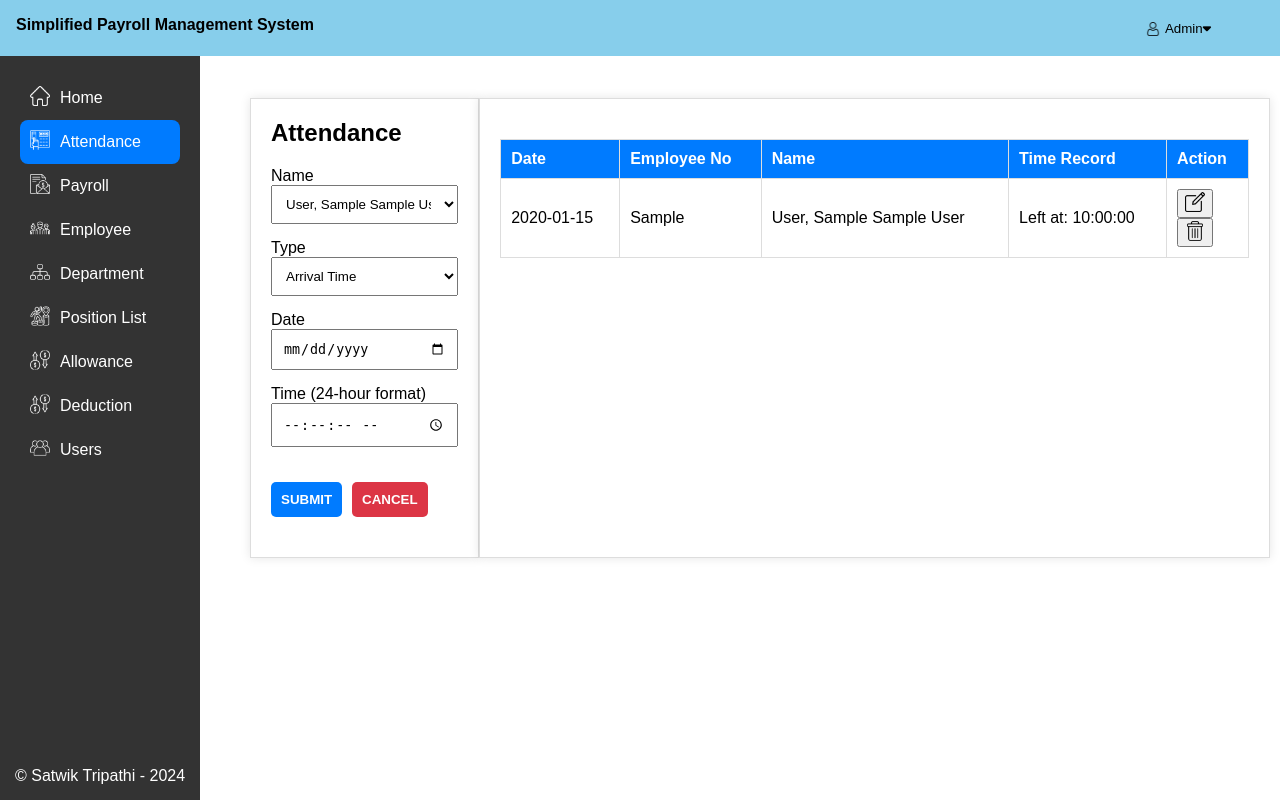
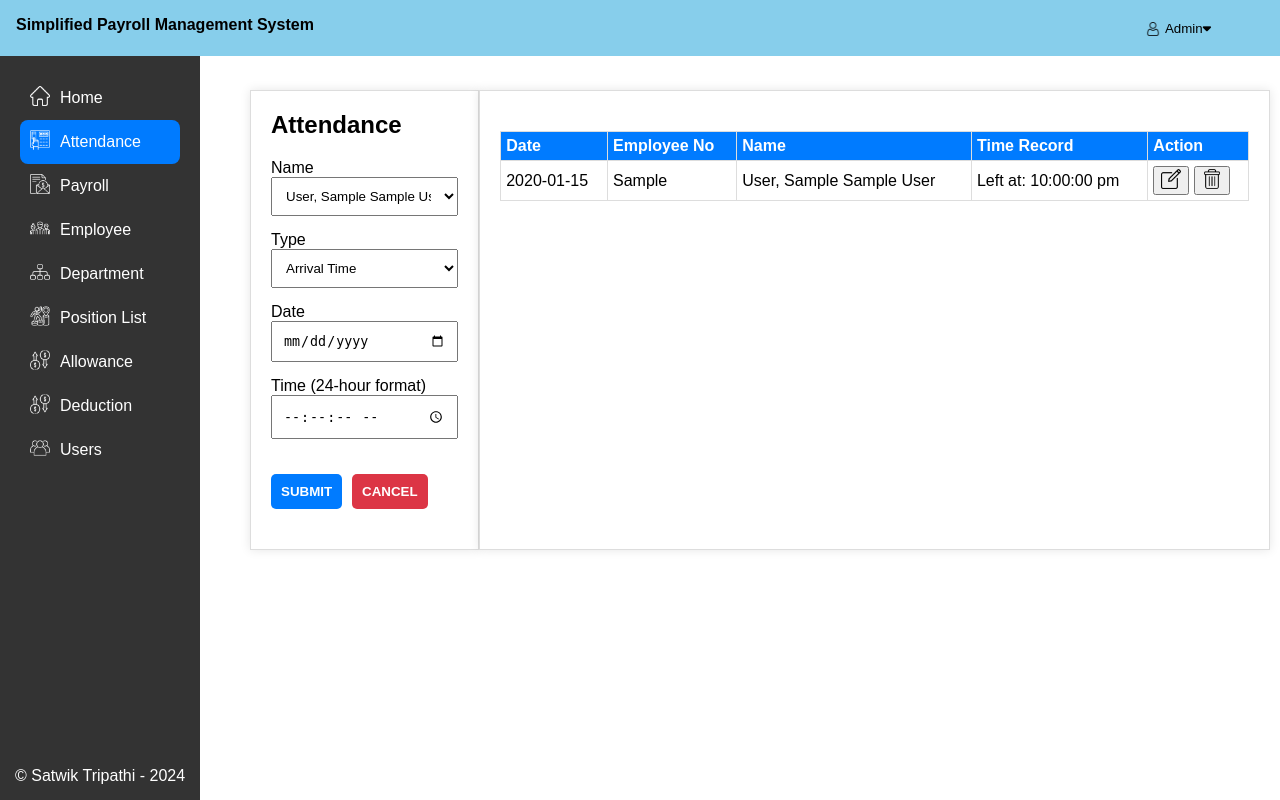
Before and after one commit to tripathisatwik/SimplifiedPayrollManegementSystem, a PHP site: page /final/index.php?page=attendance in a window 1280 px wide. Run offline with PHP 8.4, Linux system fonts and the light colour scheme; the visitor is signed in with stand-in values (Sample User, id 1); tables that the repository leaves empty or names only in its code hold one stand-in row (values such as "Sample post"); some libraries are stand-ins or nearby versions.

Commit message:
styles modified

```diff
--- a/attendance.php
+++ b/attendance.php
@@ -5,6 +5,13 @@
 <head>
     <title>Attendance</title>
     <link rel="stylesheet" href="style.css">
+    <style>
+        .action-buttons button,
+        form {
+            display: inline-block;
+            vertical-align: middle;
+        }
+    </style>
     <script>
         $(document).ready(function() {
             // Edit button click handler using event delegation
@@ -70,7 +77,7 @@
         </div>
         <br>
         <div class="depright">
-            <table border="1">
+            <table>
                 <tr>
                     <th>Date</th>
                     <th>Employee No</th>
@@ -88,9 +95,9 @@
                         echo "<td>" . $row['ename'] . "</td>";
                         echo "<td>";
                         if ($row['log_type'] == 1) {
-                            echo "Arrived at: " . $row['time'];
+                            echo "Arrived at: " . $row['time'] . " " . "am";
                         } else {
-                            echo "Left at: " . $row['time'];
+                            echo "Left at: " . $row['time'] . " " . "pm";
                         }
                     ?>
                         </td>
--- a/index.php
+++ b/index.php
@@ -6,8 +6,14 @@
   <style>
     #view-panel {
       padding-left: 15rem;
-      padding-top: 2rem;
+      padding-top: 5rem;
       max-width: 82%;
+    }
+
+    .navbar,
+    .sidebar {
+      position: fixed;
+      width: 100%;
     }
   </style>
   <script src="https://code.jquery.com/jquery-3.6.4.min.js"></script>
@@ -36,7 +42,6 @@
         $(this).remove();
       })
     }
-
   </script>
 
 </html>
--- a/style.css
+++ b/style.css
@@ -75,7 +75,7 @@
 
 th,
 td {
-    padding: 10px;
+  padding: 5px;
   border: 1px solid #ddd;
   text-align: left;
 }
@@ -89,6 +89,6 @@
   text-align: center;
 }
 
-.action-buttons  button :hover {
+.action-buttons button:hover {
   cursor: pointer;
 }
```
Also changed, not shown: allowances.php (+11 -4 lines), deductions.php (+9 -2 lines), department.php (+12 -6 lines), employee.php (+8 -1 lines), position.php (+10 -3 lines), users.php (+7 -2 lines). Lines whose indentation alone changed are shown as unchanged.
